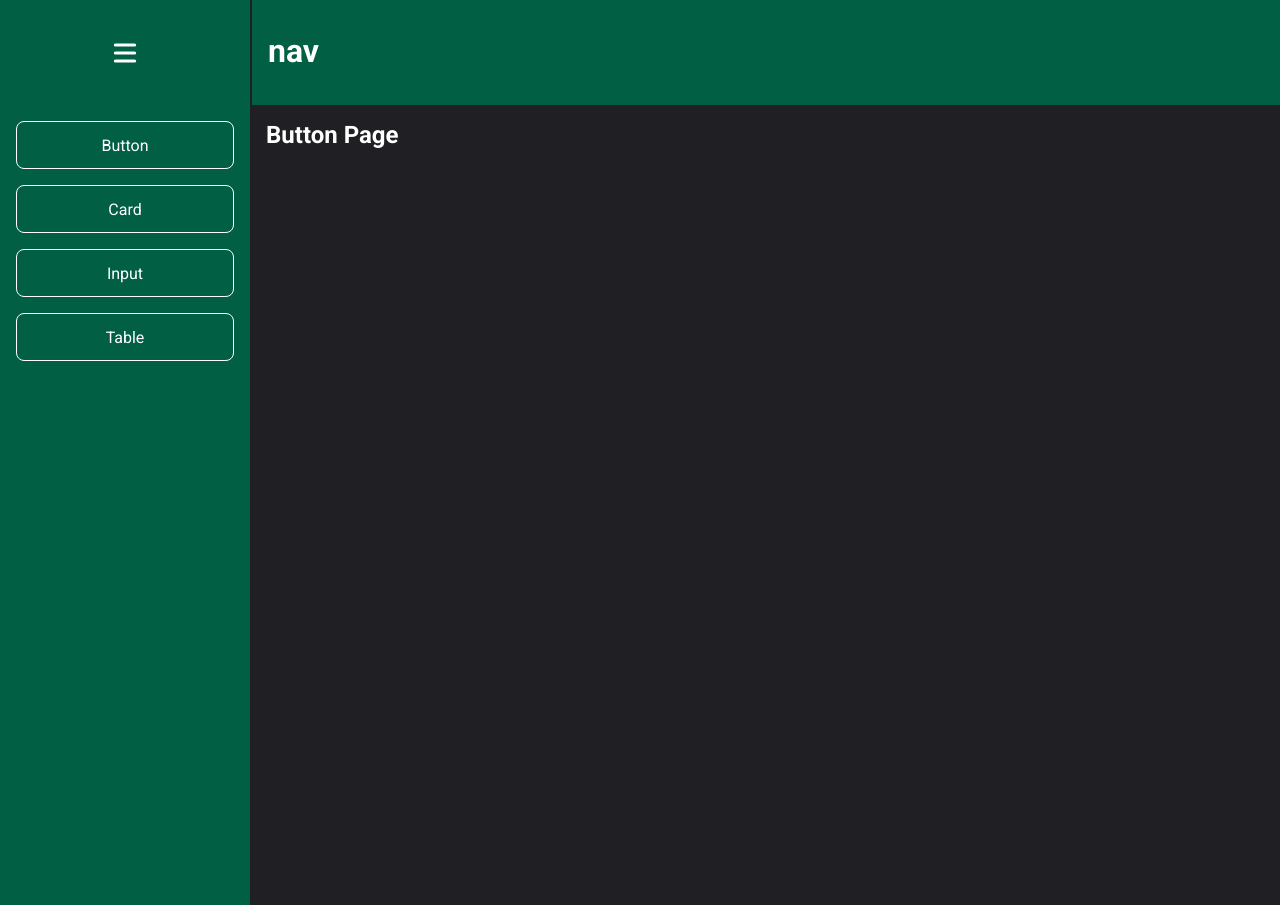
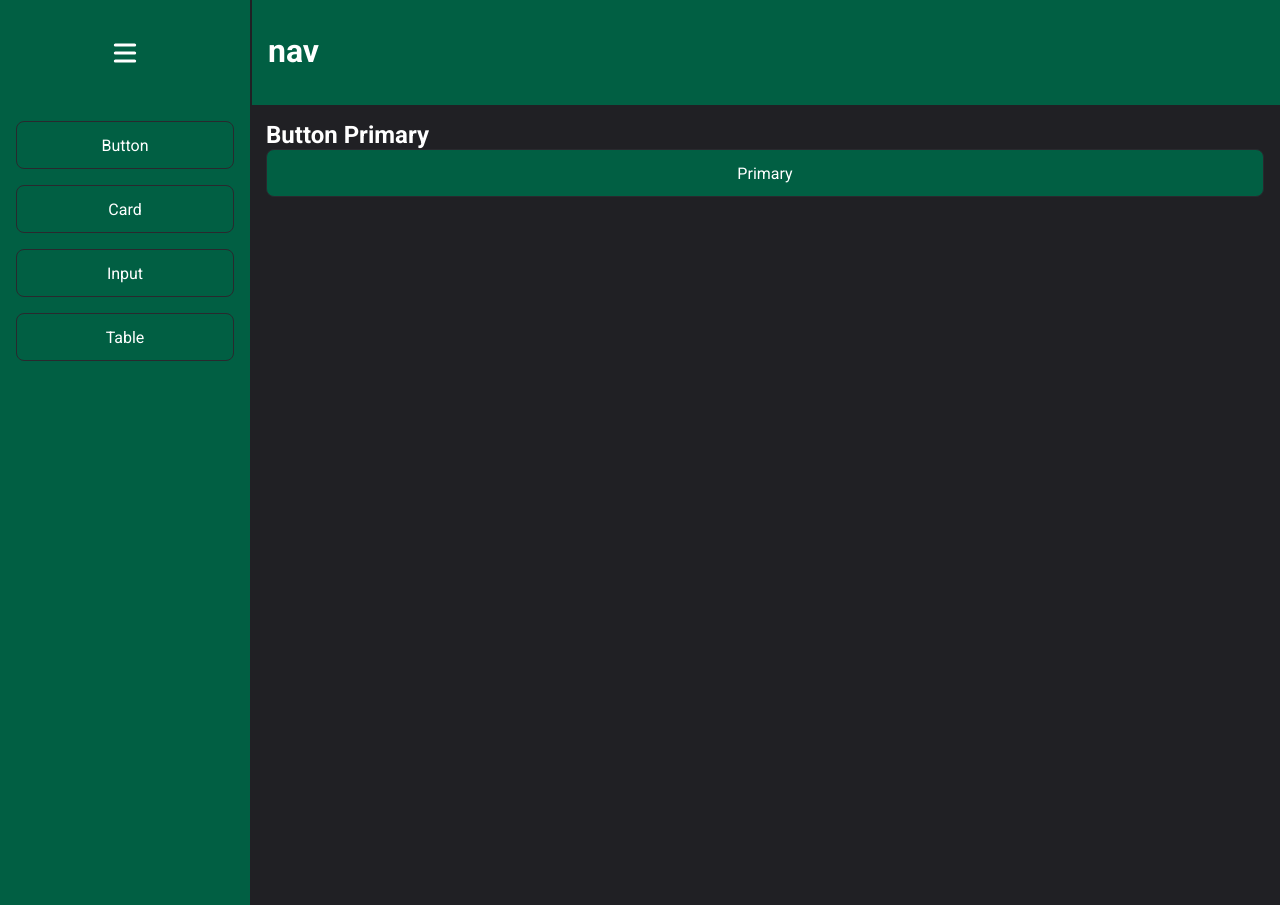
Before and after one commit to aldineifranco/components, a React (Vite) app: page / in a window 1280 px wide. Built offline with nearby package versions, Linux system fonts and the light colour scheme.

Commit message:
button-primary

```diff
--- a/src/components/Button/index.tsx
+++ b/src/components/Button/index.tsx
@@ -1,8 +1,5 @@
 import { Container } from "./styles";
-
-interface ButtonProps {
-  title?: string;
-}
+import { ButtonProps } from "../../interfaces/ButtonProps";
 
 export const Button = ({ title }: ButtonProps) => {
   return (
--- a/src/components/Button/styles.ts
+++ b/src/components/Button/styles.ts
@@ -5,8 +5,9 @@ export const Container = styled.button`
   padding: 0 2rem;
   height: 48px;
   border: 1px solid
-    ${({ theme }) => theme["white"]};
-  background-color: transparent;
+    ${({ theme }) => theme["gray-700"]};
+  background-color: ${({ theme }) =>
+    theme["green-700"]};
   border-radius: 8px;
   color: ${({ theme }) => theme["white"]};
   transition: background-color 0.5s, color 0.5s;
--- /dev/null
+++ b/src/interfaces/ButtonProps.ts
@@ -0,0 +1,3 @@
+export interface ButtonProps {
+  title?: string;
+}
--- a/src/pages/ButtonPage/index.tsx
+++ b/src/pages/ButtonPage/index.tsx
@@ -1,9 +1,12 @@
 import { Container } from "./styles"
+
+import { Button } from "../../components/Button"
 
 export function ButtonPage() {
   return (
     <Container>
-      <h1>Button Page</h1>
+      <h2>Button Primary</h2>
+      <Button title="Primary"></Button>
     </Container>
   )
 }
```
Also changed, not shown: src/pages/ButtonPage/styles.ts (line endings or trailing spaces).
